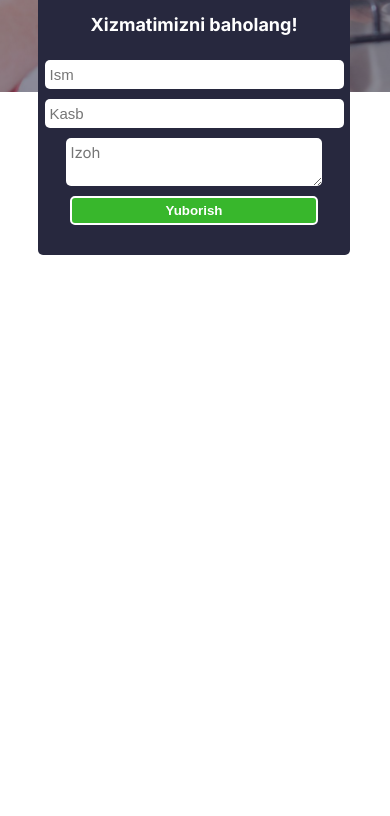
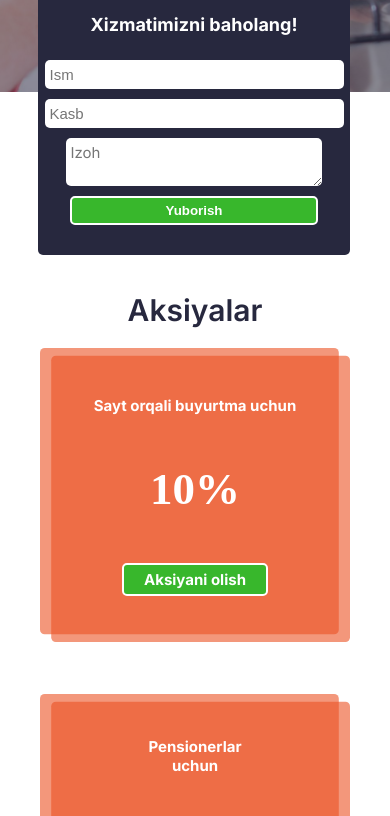
Before and after one commit to SardorDev12/rgp-uz, a React (Vite) app: page / in a window 390 px wide. Shown: the part 2888-3704 px from the top of the page. Before the commit the page ends 3143 px from the top, so only its background shows below. Built offline with nearby package versions, Linux system fonts and the light colour scheme.

Commit message:
aksiya responsive

```diff
--- a/src/App.jsx
+++ b/src/App.jsx
@@ -19,8 +19,8 @@ function App() {
       <Home />
       <About />
       <Comment />
+      <Aksiya />
       {/*
-      <Aksiya />
       <Services />
       <AdsBanner />
       <Partners />
--- a/src/Styles/aksiya.scss
+++ b/src/Styles/aksiya.scss
@@ -3,7 +3,9 @@
   width: 100%;
   padding: $base-pad;
   padding-top: 5rem;
-
+  @media screen and (max-width: $small-screen) {
+    padding-top: 20rem;
+  }
   .aksiya-title {
     text-align: center;
     font-size: 3rem;
@@ -15,7 +17,9 @@
     display: grid;
     grid-template-columns: repeat(3, 1fr);
     gap: 5rem;
-
+    @media screen and (max-width: $small-screen) {
+      grid-template-columns: 1fr;
+    }
     .aksiya-img {
       position: relative;
       .aksiya-info {
```
